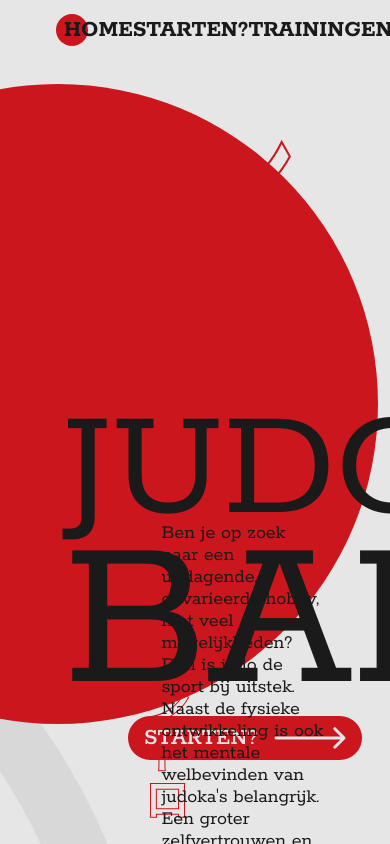
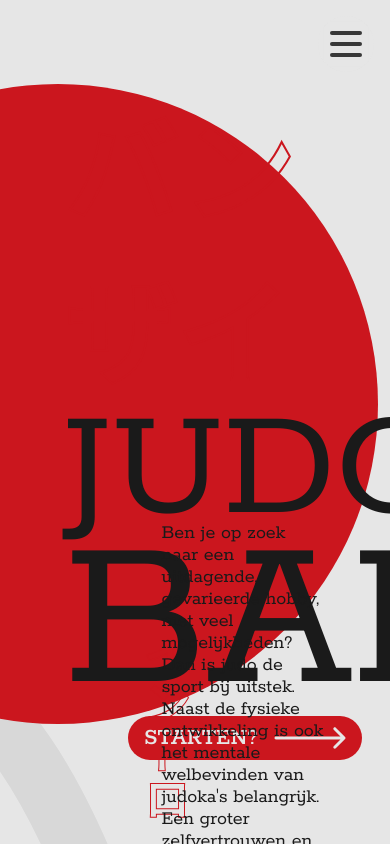
Before and after one commit to NexoraDevBe/jcbanzai-website, a Nuxt app: page / in a window 390 px wide. Shown: the top 844 px of the page. Built offline with nearby package versions, Linux system fonts and the light colour scheme.

Commit message:
header mobile resposive BurgerMenu.vue added

```diff
--- /dev/null
+++ b/app/components/atom/BurgerMenu.vue
@@ -0,0 +1,136 @@
+<script setup lang="ts">
+interface Props {
+  isOpen?: boolean
+  hasInteracted?: boolean
+}
+
+const props = withDefaults(defineProps<Props>(), {
+  isOpen: false,
+  hasInteracted: false
+})
+
+const emit = defineEmits<{
+  toggle: []
+}>()
+
+const handleToggle = () => {
+  emit('toggle')
+}
+</script>
+
+<template>
+  <div
+      class="burger-menu-container"
+      :class="{
+      opened: hasInteracted && isOpen,
+      closed: hasInteracted && !isOpen
+    }"
+  >
+    <button
+        aria-label="navigatie menu knop"
+        @click="handleToggle"
+        class="burger-menu"
+    >
+      <span aria-hidden="true"></span>
+      <span aria-hidden="true"></span>
+      <span aria-hidden="true"></span>
+    </button>
+  </div>
+</template>
+
+<style scoped lang="scss">
+$line-width: 2rem;
+$line-height: 4px;
+$line-radius: 1rem;
+$btn-size: 3.5rem;
+$anim-ease: cubic-bezier(0.25, 0.46, 0.45, 0.94);
+$anim-speed: 0.6s;
+
+@mixin line-base {
+  position: absolute;
+  top: 50%;
+  left: 50%;
+  width: $line-width;
+  height: $line-height;
+  border-radius: $line-radius;
+  background-color: var(--gray-800);
+  backdrop-filter: blur(5px);
+  transform: translate(-50%, -50%);
+  transform-origin: center;
+}
+
+@mixin animation($name) {
+  animation: #{$name} $anim-speed $anim-ease forwards;
+}
+
+.burger-menu-container {
+  position: absolute;
+  top: 1rem;
+  right: 1rem;
+  display: flex;
+  align-items: center;
+  justify-content: center;
+  width: $btn-size;
+  height: $btn-size;
+  border-radius: 50%;
+  z-index: -1;
+  pointer-events: all;
+
+  .burger-menu {
+    position: relative;
+    background: transparent;
+    height: 100%;
+    width: 100%;
+    border: none;
+    border-radius: 50%;
+    cursor: pointer;
+    padding: 0 0 0.25rem;
+
+    span {
+      @include line-base;
+
+      &:first-child { top: 30%; }
+      &:last-child { top: 70%; }
+    }
+  }
+
+  &::after {
+    content: '';
+    position: absolute;
+    inset: 0;
+    width: $btn-size;
+    height: $btn-size;
+    border-radius: 50%;
+    backdrop-filter: blur(5px);
+    background-color: var(--primary-50);
+    z-index: -1;
+    transition: all 0.5s $anim-ease;
+  }
+
+  &.opened {
+    &::after {
+      background-color: var(--primary-90);
+      animation: expandToFullscreen 0.5s $anim-ease forwards;
+    }
+
+    .burger-menu span {
+      &:first-child { @include animation(burger-to-cross-first); }
+      &:nth-child(2) { @include animation(burger-to-cross-middle); }
+      &:last-child  { @include animation(burger-to-cross-last); }
+    }
+  }
+
+  &.closed {
+    &::after {
+      background-color: var(--primary-50);
+      animation: reduceFromFullscreen 0.5s $anim-ease forwards;
+    }
+
+    .burger-menu span {
+      &:first-child { @include animation(cross-to-burger-first); }
+      &:nth-child(2) { @include animation(cross-to-burger-middle); }
+      &:last-child  { @include animation(cross-to-burger-last); }
+    }
+  }
+}
+</style>
--- a/app/components/atom/NavLink.vue
+++ b/app/components/atom/NavLink.vue
@@ -22,8 +22,14 @@ defineProps<Props>()
 .nav-link {
   color: var(--secondary);
   text-decoration: none;
-  font-size: 1.5rem;
+  font-size: 1.25rem;
   font-weight: bold;
   text-transform: uppercase;
 }
+
+@media screen and (width >= 80rem) {
+  .nav-link {
+    font-size: 1.5rem;
+  }
+}
 </style>
--- a/app/components/molecule/NavList.vue
+++ b/app/components/molecule/NavList.vue
@@ -27,7 +27,45 @@ defineProps<Props>()
 <style scoped lang="scss">
 .nav-list {
   display: flex;
+  flex-direction: column;
+  align-items: center;
   justify-content: space-between;
+  gap: 2rem;
+  width: 100%;
+  margin: 0;
+  padding: 1rem 0;
+  list-style: none;
+  z-index: 5;
+
+  li {
+    position: relative;
+    pointer-events: all;
+
+    &:has(.router-link-active) {
+      &::before {
+        $size: 2rem;
+        content: "";
+        display: block;
+        position: absolute;
+        top: 50%;
+        left: 0;
+        background-color: var(--accent);
+        width: $size;
+        height: $size;
+        border-radius: 50%;
+        transform: translateX(-25%) translateY(-50%);
+        z-index: -1;
+      }
+    }
+  }
+}
+
+@media screen and (width >= 64rem) {
+  .nav-list {
+    display: flex;
+    flex-direction: row;
+    justify-content: space-between;
+    gap: 0;
     width: 100%;
     margin: 0;
     padding: 1rem 0;
@@ -47,7 +85,7 @@ defineProps<Props>()
         width: $size;
         height: $size;
         border-radius: 50%;
-      transform: translateX(-25%) translateY(-200%);
+        transform: translateX(-25%) translateY(-300%);
         z-index: -1;
         transition: transform .3s ease-in-out;
       }
@@ -59,4 +97,5 @@ defineProps<Props>()
       }
     }
   }
+}
 </style>
--- a/app/components/organism/AppHeader.vue
+++ b/app/components/organism/AppHeader.vue
@@ -9,43 +9,93 @@ const navigationItems = [
   { to: '/gallerij', label: 'Gallerij' },
   { to: 'https://judoclubbanzai.inker.be/', label: 'Webshop', external: true }
 ]
+
+const state = ref<boolean>(false)
+const hasInteracted = ref<boolean>(false)
+const route = useRoute()
+
+watch(() => route.path, (newPath) => {
+  state.value = false
+}, { immediate: true })
+
+const toggle = () => {
+  hasInteracted.value = true
+  state.value = !state.value
+}
 </script>
 
 <template>
   <header>
-    <nav>
-      <MoleculeNavList :items="navigationItems"/>
+    <nav :class="{ 'nav-open': state }">
+      <MoleculeNavList :items="navigationItems" />
     </nav>
+    <AtomBurgerMenu
+        :is-open="state"
+        :has-interacted="hasInteracted"
+        @toggle="toggle"
+    />
   </header>
 </template>
 
 <style scoped lang="scss">
 header {
   position: fixed;
-  width: 100vw;
+  top: 0;
+  width: 100dvw;
+  height: 100dvh;
   margin: 0;
-  top: 0;
-  left: 0;
-  right: 0;
   z-index: 1;
+  pointer-events: none;
+  transition: none;
+
+  nav {
+    max-width: 1920px;
+    padding: 0 var(--page-margin);
+    margin: 0 auto;
+    pointer-events: none;
+    opacity: 0;
+    visibility: hidden;
+    transform: translateY(-20px);
+    transition: none;
+    display: flex;
+    align-items: center;
+    justify-content: center;
+    height: 100dvh;
+
+    &.nav-open {
+      opacity: 1;
+      visibility: visible;
+      transform: translateY(0);
+      transition-delay: 0.2s;
+    }
+  }
+}
+
+@media screen and (width >= 64rem) {
+  header {
+    height: fit-content;
+
+    :deep(.burger-menu-container) {
+      display: none;
+    }
 
     &::after {
-    display: block;
       content: '';
       position: absolute;
-    top: 0;
-    left: 0;
-    width: 100%;
-    height: 100%;
+      inset: 0;
       background-color: var(--primary-50);
       backdrop-filter: blur(5px);
       z-index: -2;
     }
 
     nav {
-    max-width: 1920px;
-    padding: 0 4rem;
-    margin: 0 auto;
+      pointer-events: all;
+      opacity: 1;
+      visibility: visible;
+      transform: none;
+      height: auto;
+      transition: none;
+    }
   }
 }
 </style>
```
Lines whose indentation alone changed are shown as unchanged.
